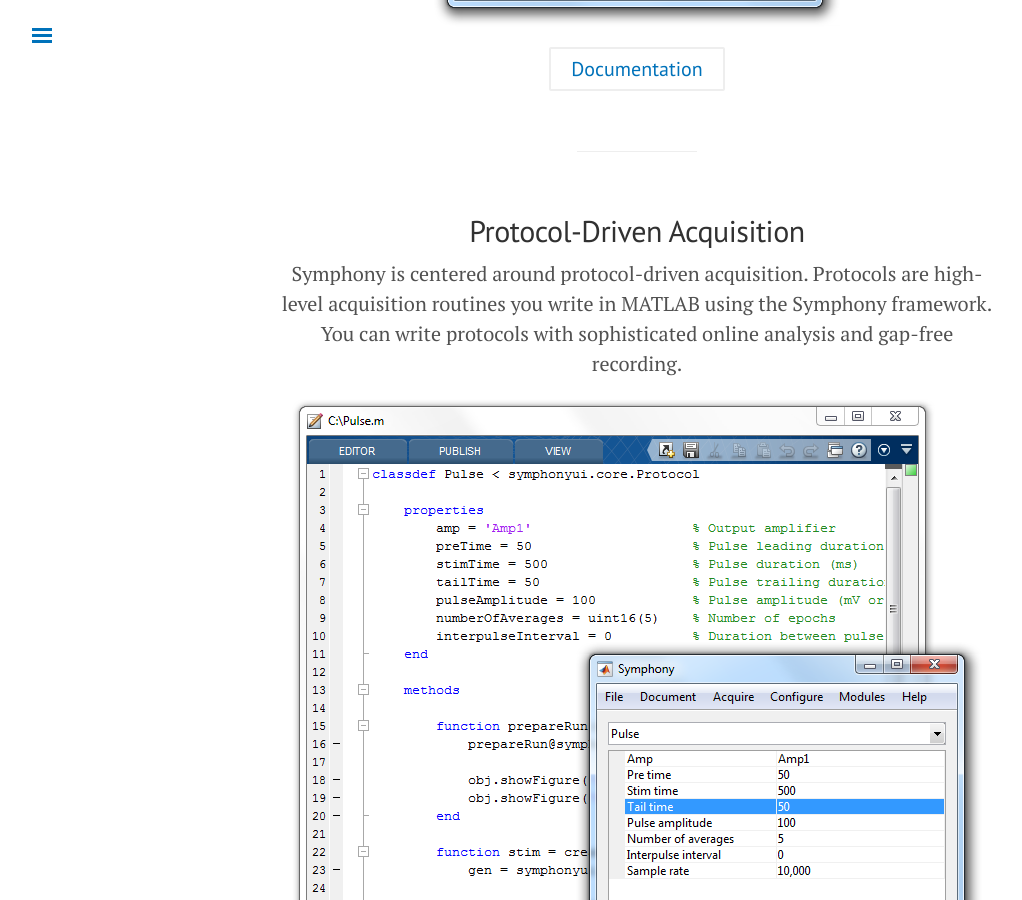
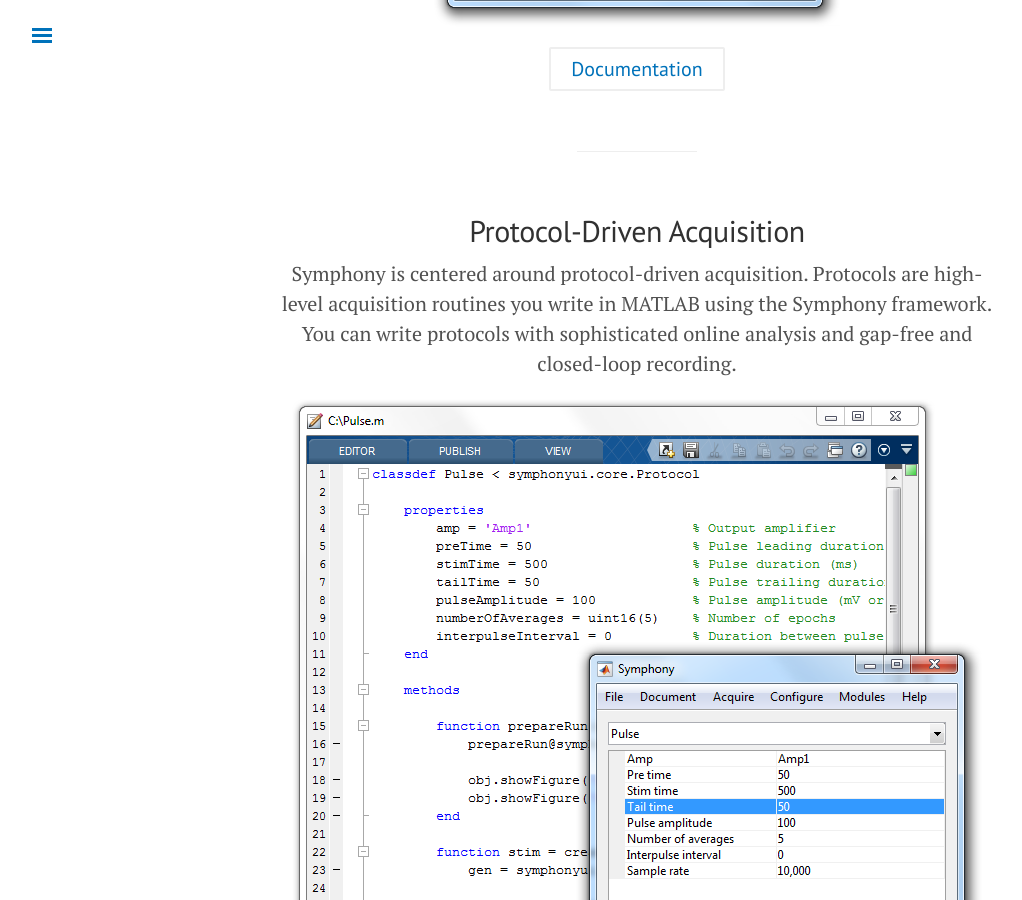
Before and after one commit to Symphony-DAS/symphony-das.github.io, a Jekyll site: the page built from index.md, in a window 1280 px wide and 900 px high, scrolled down 1207 px. Shown: the whole window, without its empty margins (3-1025 px from the left). Built offline with Jekyll 4.4.1, drawn with Linux system fonts in a browser that asks for light colours.

Commit message:
Added closed-loop recording to protocol description

```diff
--- a/index.md
+++ b/index.md
@@ -23,7 +23,7 @@
 <hr>
 
 ## Protocol-Driven Acquisition
-Symphony is centered around protocol-driven acquisition. Protocols are high-level acquisition routines you write in MATLAB using the Symphony framework. You can write protocols with sophisticated online analysis and gap-free recording.
+Symphony is centered around protocol-driven acquisition. Protocols are high-level acquisition routines you write in MATLAB using the Symphony framework. You can write protocols with sophisticated online analysis and gap-free and closed-loop recording.
 
 ![protocol](public/images/protocol.png)
 
```
